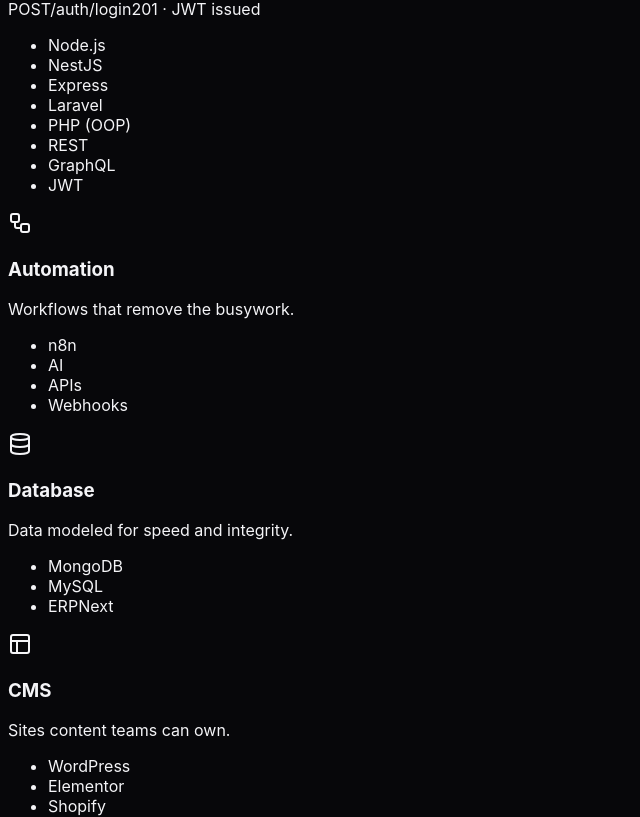
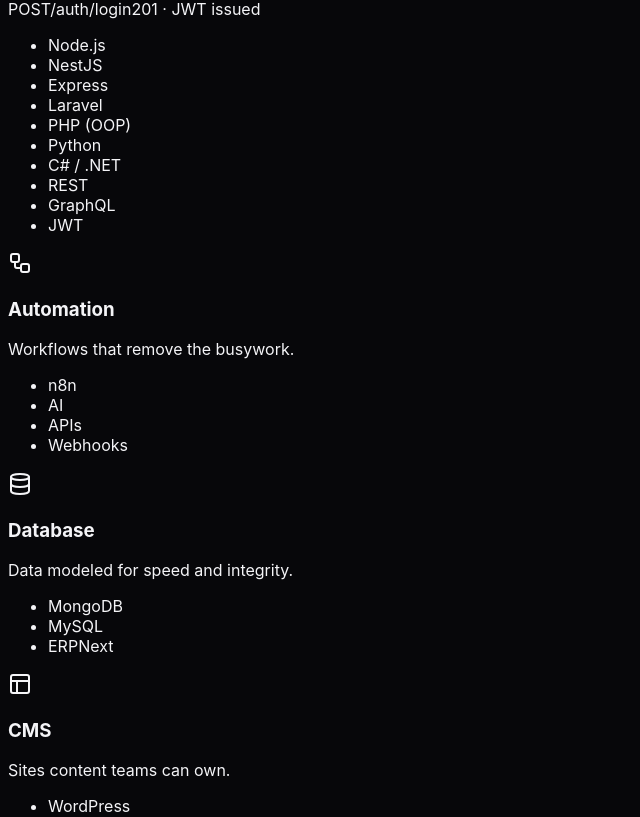
Before and after one commit to ahmedkhaled123456789/portfolio-new, a React app in the folder src/: page / in a window 1280 px wide. Shown: the part 6910-7727 px from the top of the page, without its empty margins (0-640 px from the left). Built offline with nearby package versions, Linux system fonts and the light colour scheme; the HTML template or start-up script is replaced by a standard one.

Commit message:
Add Python and .NET to skills and techs, and include corresponding SVG logos

```diff
--- a/src/data/skills.ts
+++ b/src/data/skills.ts
@@ -11,7 +11,7 @@ export const skillGroups: SkillGroup[] = [
   id: 'backend',
   title: 'Backend',
   summary: 'Secure, well-structured APIs and services built to last.',
-  items: ['Node.js', 'NestJS', 'Express', 'Laravel', 'PHP (OOP)', 'REST', 'GraphQL', 'JWT']
+  items: ['Node.js', 'NestJS', 'Express', 'Laravel', 'PHP (OOP)', 'Python', 'C# / .NET', 'REST', 'GraphQL', 'JWT']
 },
 {
   id: 'automation',
--- a/src/data/techs.ts
+++ b/src/data/techs.ts
@@ -15,6 +15,8 @@ export const techs: Tech[] = [
 { name: 'n8n', slug: 'n8n', color: 'EA4B71' },
 { name: 'Express', slug: 'express', color: '', mono: true },
 { name: 'PHP', slug: 'php', color: '777BB4' },
+{ name: 'Python', slug: 'python', color: '3776AB' },
+{ name: '.NET', slug: 'dotnet', color: '512BD4' },
 { name: 'WordPress', slug: 'wordpress', color: '21759B' },
 { name: 'Shopify', slug: 'shopify', color: '7AB55C' },
 { name: 'Git', slug: 'git', color: 'F05032' },
```
Also changed, not shown: public/logos/dotnet-512bd4.svg (added), public/logos/python-3776ab.svg (added).
